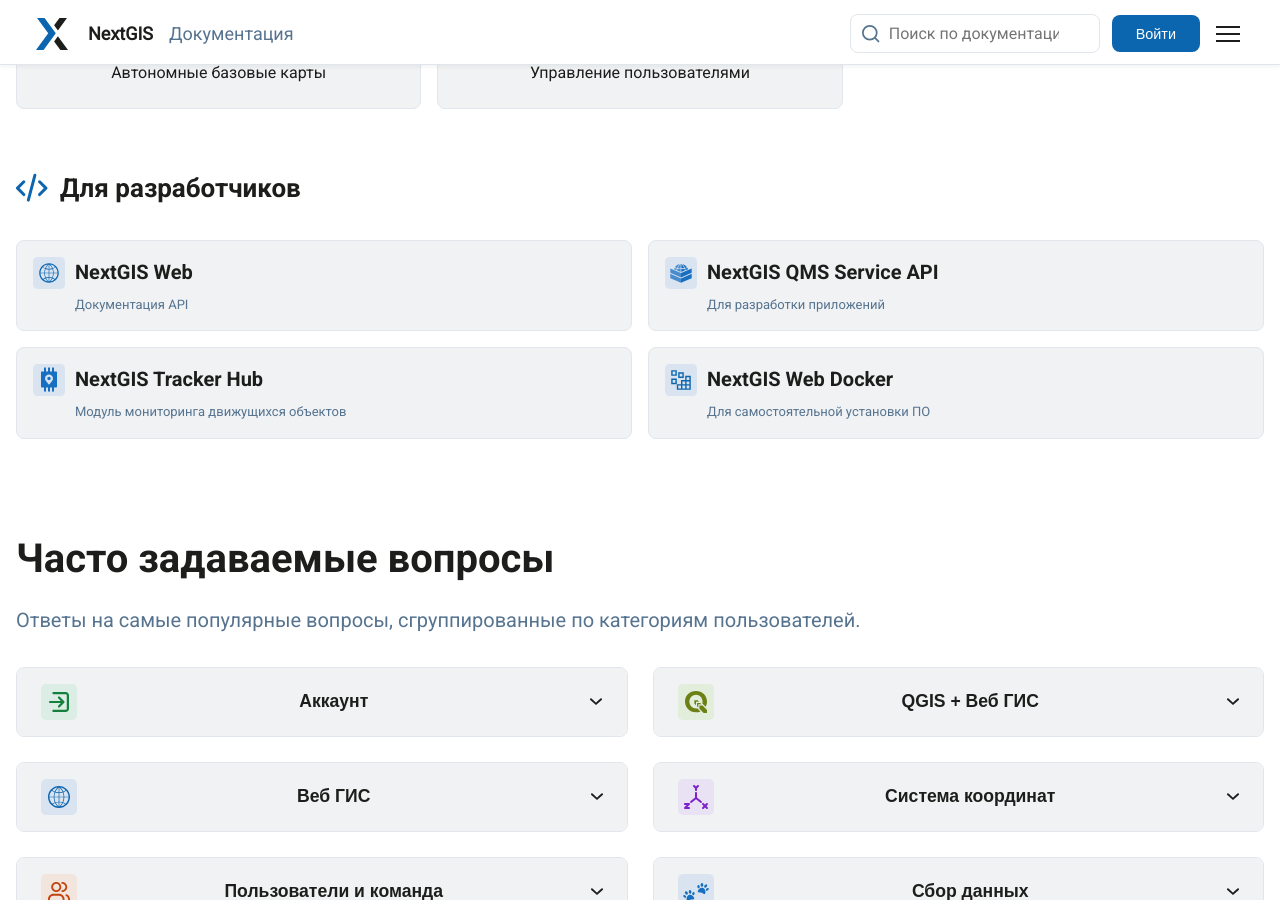
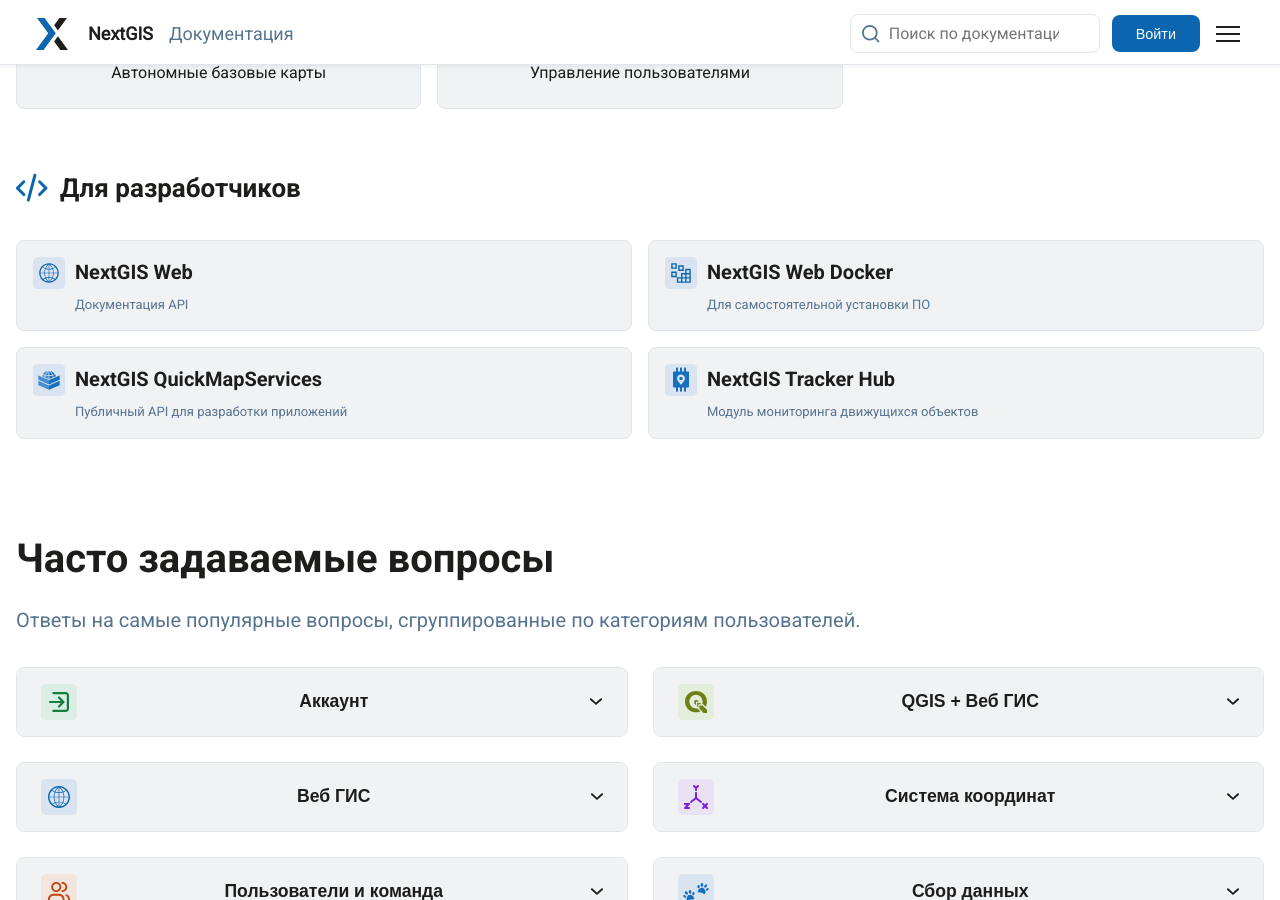
Before and after one commit to G-Jul/nextgisstaging, a Sphinx documentation site: the page built from docs/source/index.rst, in a window 1280 px wide and 900 px high, scrolled down 2594 px. Built offline with Sphinx 7.4.7 and the Read the Docs theme 3.1.0, drawn with Linux system fonts in a browser that asks for light colours; pages that are not in the unit, such as notebooks, are missing from menus.

Commit message:
card order index.html

```diff
--- a/docs/source/_templates/index.html
+++ b/docs/source/_templates/index.html
@@ -311,16 +311,23 @@
                             </div>
 
                         </a>
-
+                        <a href="https://docs.nextgis.ru/docs_ngweb/source/op_install.html" class="card card-type-1 card-link">
+                            <div class="card-icon">
+                                <img src="{{ pathto('_static/icons/card-icon_docker.svg', 1) }}" alt="">
+                            </div>
+                            <div class="card-type-1-text">
+                            <p class="card-title">NextGIS Web Docker</p>
+                            <p class="card-description">Для самостоятельной установки ПО</p>
+                            </div>
+                        </a>
                         <a href="https://docs.nextgis.ru/qms_srv_dev/doc/api.html" class="card card-type-1 card-link">
                             <div class="card-icon">
                                 <img src="{{ pathto('_static/icons/card-icon-qms.svg', 1) }}" alt="">
                             </div>
                             <div class="card-type-1-text">
-                                <p class="card-title">NextGIS QMS Service API</p>
-                            <p class="card-description">Для разработки приложений</p>
+                                <p class="card-title">NextGIS QuickMapServices</p>
+                            <p class="card-description">Публичный API для разработки приложений</p>
                             </div>
-
                         </a>
 
                         <a href="https://docs.nextgis.ru/tracker_hub_dev/source/main.html" class="card card-type-1 card-link">
@@ -331,18 +338,8 @@
                             <p class="card-title">NextGIS Tracker Hub</p>
                             <p class="card-description">Модуль мониторинга движущихся объектов</p>
                             </div>
+                        </a>
 
-                        </a>
-                        <a href="https://docs.nextgis.ru/docs_ngweb/source/op_install.html" class="card card-type-1 card-link">
-                            <div class="card-icon">
-                                <img src="{{ pathto('_static/icons/card-icon_docker.svg', 1) }}" alt="">
-                            </div>
-                            <div class="card-type-1-text">
-                            <p class="card-title">NextGIS Web Docker</p>
-                            <p class="card-description">Для самостоятельной установки ПО</p>
-                            </div>
-
-                        </a>
                     </div>
                 </div>
             </section>
```
